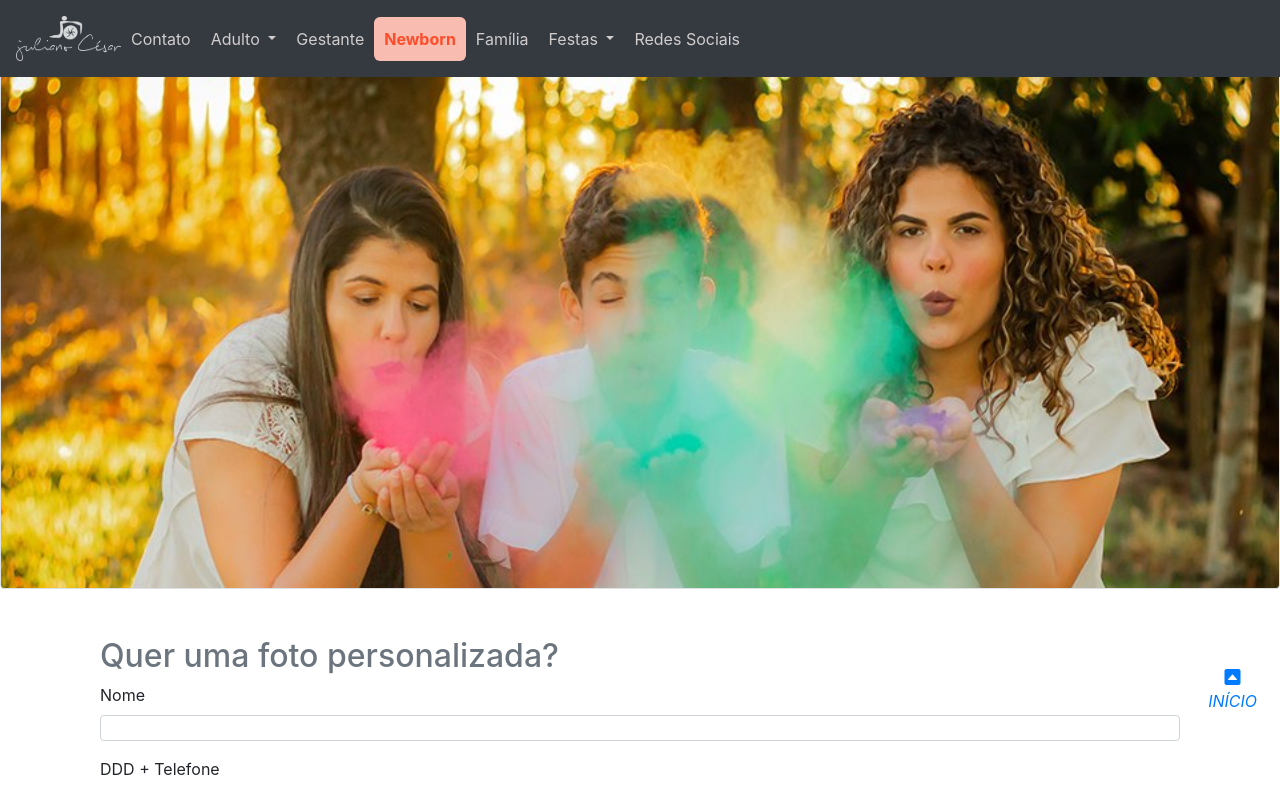
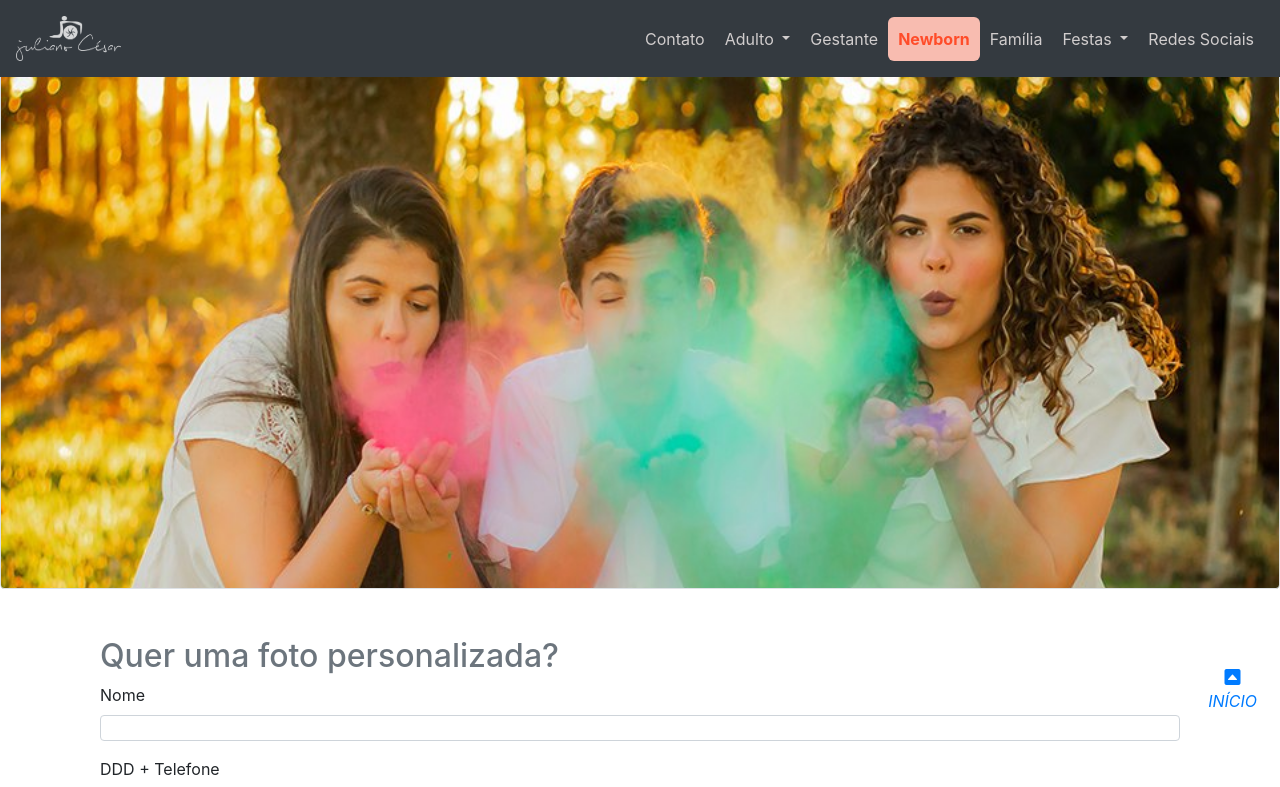
Before and after one commit to nassahAmer/Hackathon-Cellep, a plain HTML site: page index.html in a window 1280 px wide. Shown: the top 787 px of the page. Drawn offline with nearby package versions, Linux system fonts and the light colour scheme.

```diff
--- a/index.html
+++ b/index.html
@@ -31,7 +31,7 @@
 
         <!-- Navbar - MENU -->
         <div class="collapse navbar-collapse" id="navbarNavDropdown">
-          <ul class="navbar-nav text-center">
+          <ul class="navbar-nav text-center ml-auto">
 
             <li class="nav-item">
               <a class="nav-link" href="index.html">Contato <span class="sr-only">(current)</span></a>
```
